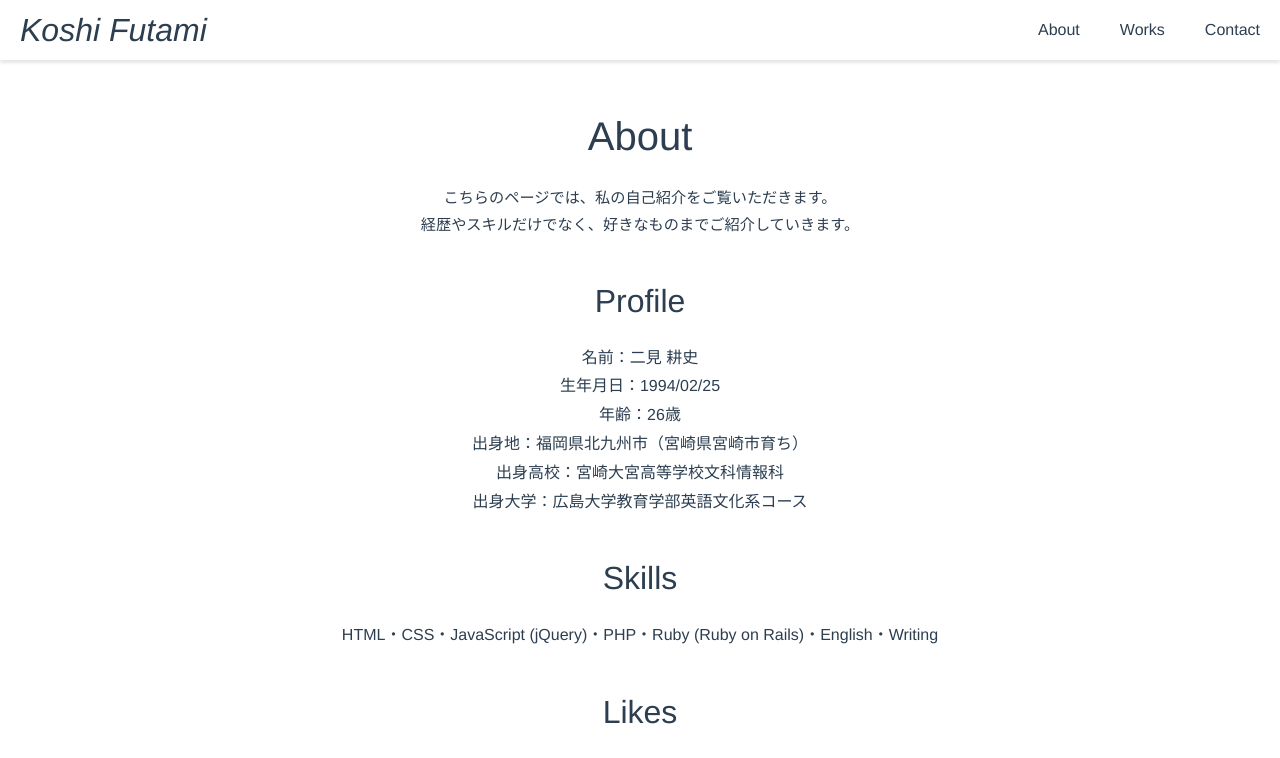
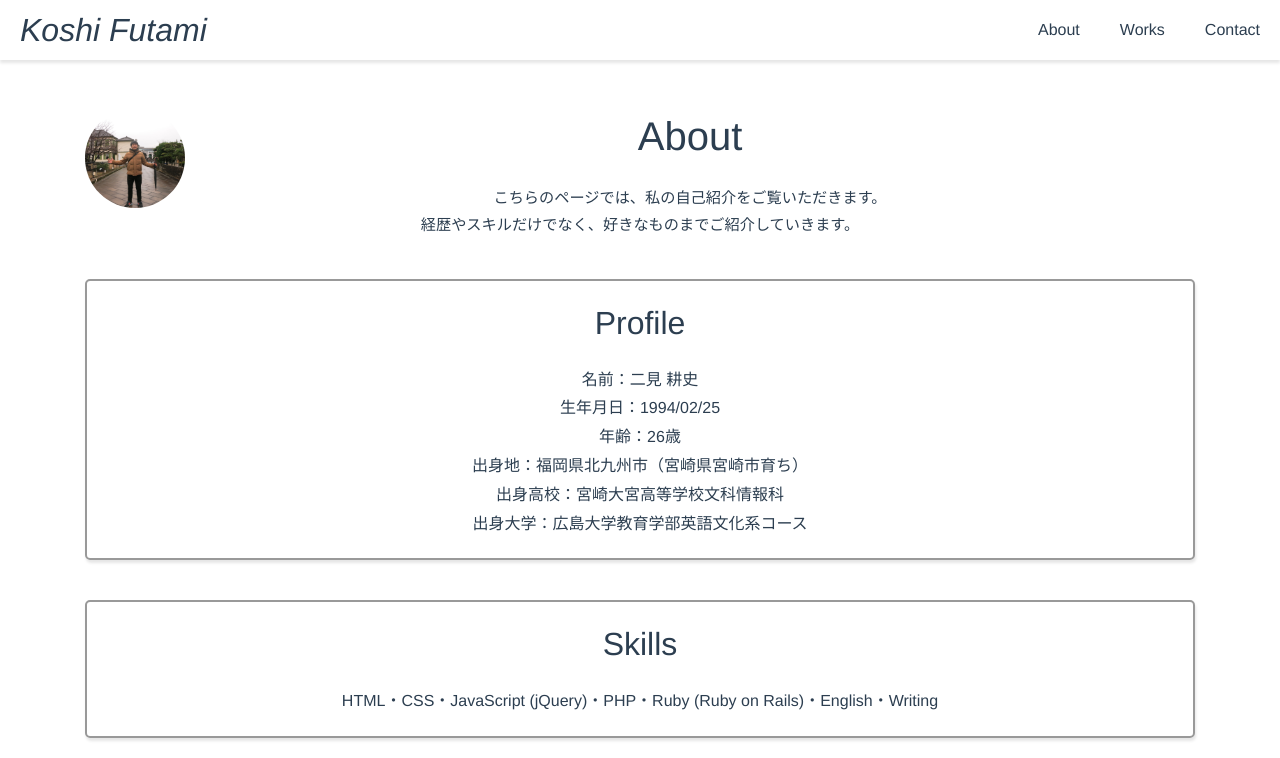
Before and after one commit to KoshiFutami/myDomain, a Vue app: page /about in a window 1280 px wide. Shown: the top 758 px of the page. Built offline with nearby package versions, Linux system fonts and the light colour scheme.

Commit message:
Add some styling to about page

```diff
--- a/src/assets/sass/main.scss
+++ b/src/assets/sass/main.scss
@@ -8,8 +8,18 @@
         font-size: .95rem;
         line-height: 1.8;
     }
+    &__img {
+        width: 100px;
+        height: 100px;
+        border-radius: 50%;
+        float: left;
+    }
 }
 .section {
+    border: 2px solid #999;
+    border-radius: 5px;
+    box-shadow: 1px 3px 3px rgba(0,0,0,.1);
+    padding: 20px;
     margin-bottom: 40px;
     &:first-of-type {
         margin-top: 40px;
@@ -22,5 +32,6 @@
     &__content {
         font-size: 1rem;
         line-height: 1.8;
+        margin-bottom: 0;
     }
 }
--- a/src/components/About.vue
+++ b/src/components/About.vue
@@ -1,5 +1,6 @@
 <template>
     <div>
+        <img class="page__img" src="/profile-img.jpg">
         <h1 class="page__title">About</h1>
         <p class="page__desc">
             こちらのページでは、私の自己紹介をご覧いただきます。<br>
--- a/src/main.js
+++ b/src/main.js
@@ -19,4 +19,5 @@ new Vue({
   router,
   components: { App },
   template: '<App/>'
+
 })
```
Also changed, not shown: static/profile-img.jpg (added).
